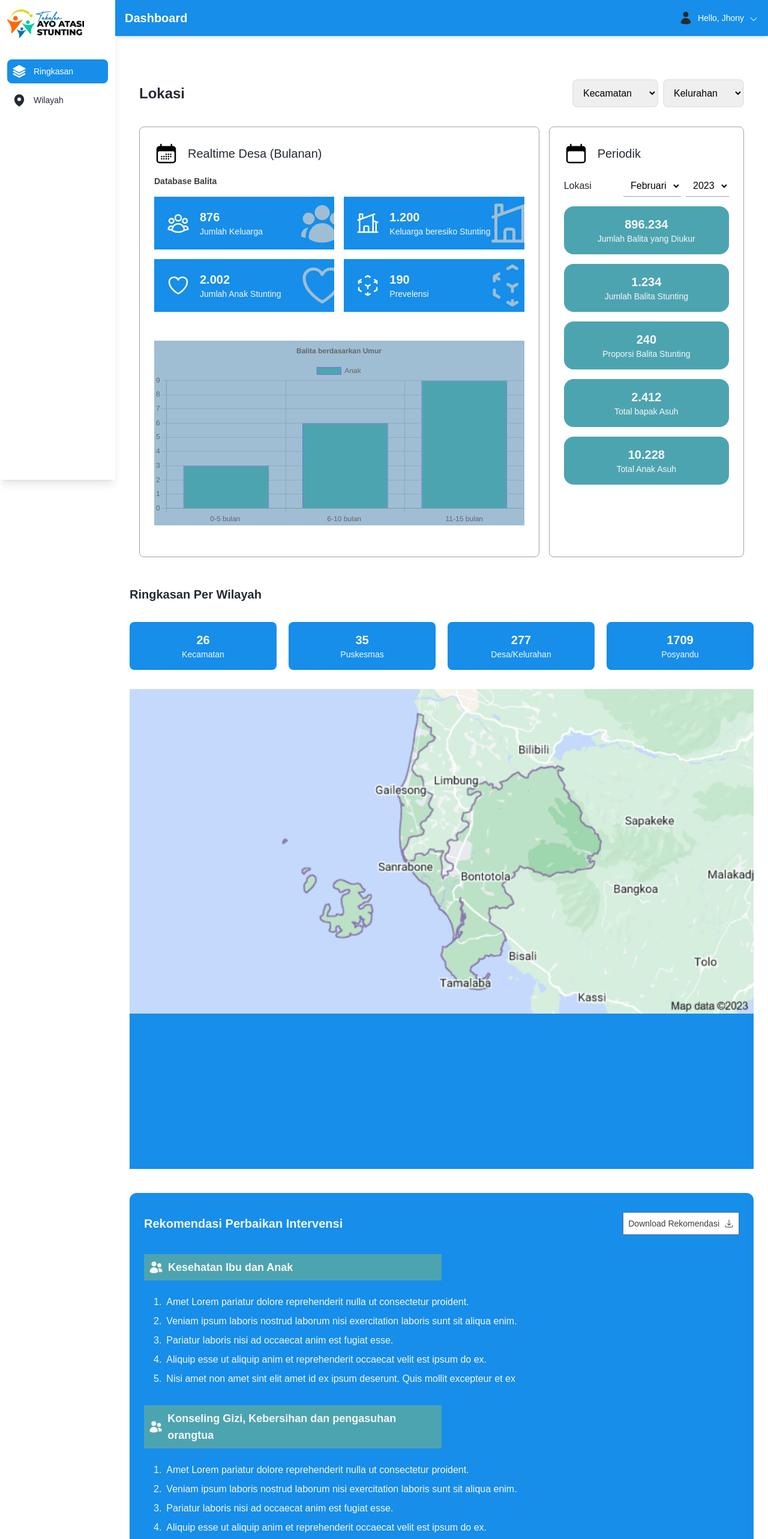
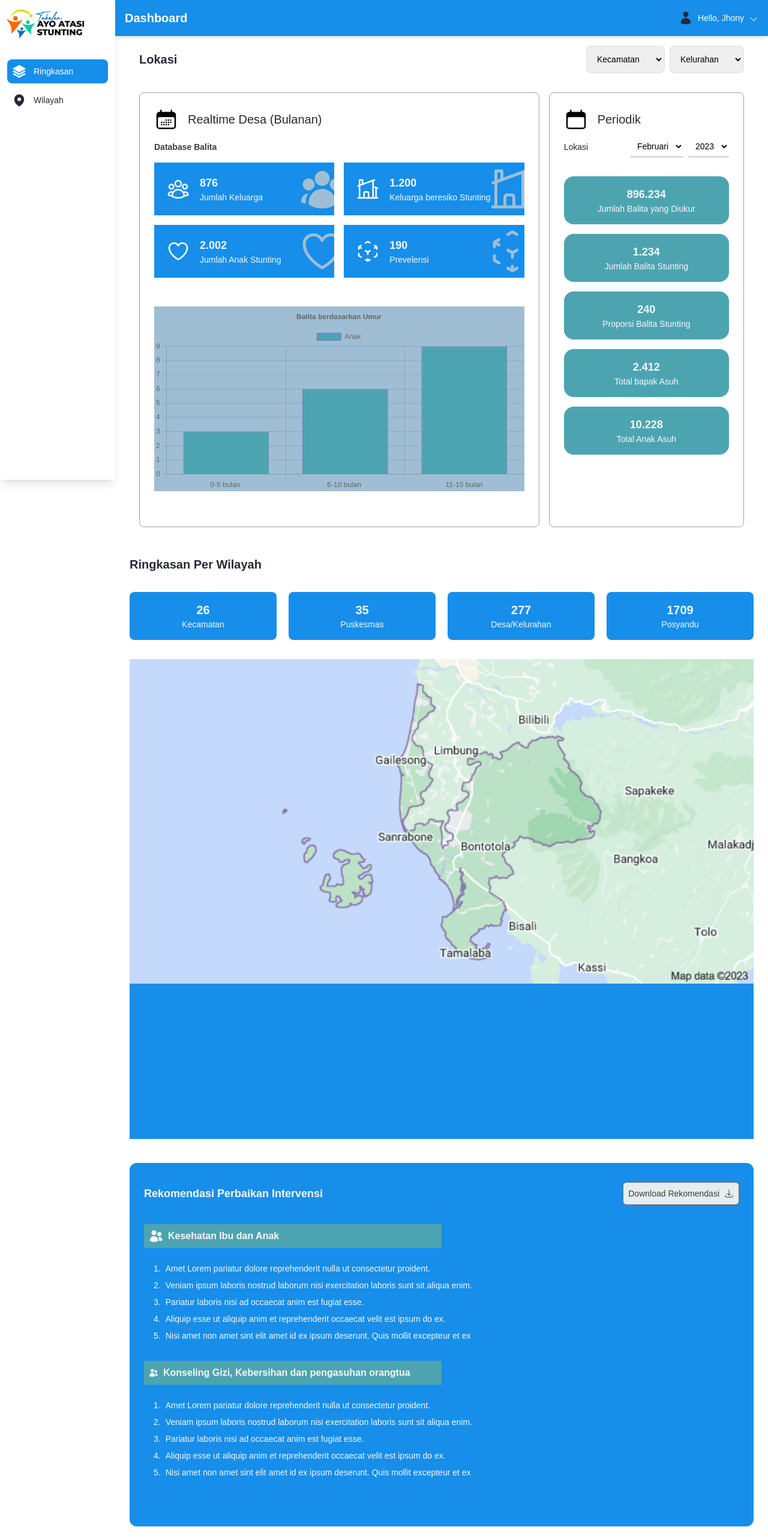
Before and after one commit to IchwanSetyawan/takalar-stanting, a React (Vite) app: page / in a window 1280 px wide. Shown: the top 2566 px of the page at 60% size. Built offline with nearby package versions, Linux system fonts and the light colour scheme.

Commit message:
REVISION:styling

```diff
--- a/src/components/CardIntervensi.jsx
+++ b/src/components/CardIntervensi.jsx
@@ -6,10 +6,10 @@ const CardIntervensi = () => {
     <>
       <div className="bg-primary h-auto px-6 pt-8 pb-20 rounded-xl">
         <div className=" flex justify-between items-center">
-          <h1 className="text-light text-xl font-semibold">
+          <h1 className="text-light text-lg font-semibold">
             Rekomendasi Perbaikan Intervensi
           </h1>
-          <button className="bg-white border text-darkSmooth text-sm border-gray-500  flex gap-2 items-center p-2">
+          <button className=" border rounded-md bg-shadow hover:bg-white text-darkSmooth text-sm border-gray-500  flex gap-2 items-center p-2">
             <p>Download Rekomendasi</p>
             <span>
               <svg
@@ -37,9 +37,9 @@ const CardIntervensi = () => {
             >
               <path d="M4.5 6.375a4.125 4.125 0 118.25 0 4.125 4.125 0 01-8.25 0zM14.25 8.625a3.375 3.375 0 116.75 0 3.375 3.375 0 01-6.75 0zM1.5 19.125a7.125 7.125 0 0114.25 0v.003l-.001.119a.75.75 0 01-.363.63 13.067 13.067 0 01-6.761 1.873c-2.472 0-4.786-.684-6.76-1.873a.75.75 0 01-.364-.63l-.001-.122zM17.25 19.128l-.001.144a2.25 2.25 0 01-.233.96 10.088 10.088 0 005.06-1.01.75.75 0 00.42-.643 4.875 4.875 0 00-6.957-4.611 8.586 8.586 0 011.71 5.157v.003z" />
             </svg>
-            <h2 className="text-lg font-semibold"> Kesehatan Ibu dan Anak</h2>
+            <h2 className="text-md font-semibold"> Kesehatan Ibu dan Anak</h2>
           </div>
-          <div className="flex flex-col gap-2 mt-6 ml-4 text-light font-medium">
+          <div className="flex flex-col gap-2 mt-6 ml-4 text-light font-medium text-sm">
             {intervensiModel.map((item, idx) => (
               <div key={item.id} className="flex gap-2 ">
                 <span>{idx + 1}.</span>
@@ -55,16 +55,16 @@ const CardIntervensi = () => {
               xmlns="http://www.w3.org/2000/svg"
               viewBox="0 0 24 24"
               fill="currentColor"
-              class="w-6 h-6"
+              class="w-4 h-4"
             >
               <path d="M4.5 6.375a4.125 4.125 0 118.25 0 4.125 4.125 0 01-8.25 0zM14.25 8.625a3.375 3.375 0 116.75 0 3.375 3.375 0 01-6.75 0zM1.5 19.125a7.125 7.125 0 0114.25 0v.003l-.001.119a.75.75 0 01-.363.63 13.067 13.067 0 01-6.761 1.873c-2.472 0-4.786-.684-6.76-1.873a.75.75 0 01-.364-.63l-.001-.122zM17.25 19.128l-.001.144a2.25 2.25 0 01-.233.96 10.088 10.088 0 005.06-1.01.75.75 0 00.42-.643 4.875 4.875 0 00-6.957-4.611 8.586 8.586 0 011.71 5.157v.003z" />
             </svg>
-            <h2 className="text-lg font-semibold">
+            <h2 className="text-md font-semibold">
               {" "}
               Konseling Gizi, Kebersihan dan pengasuhan orangtua
             </h2>
           </div>
-          <div className="flex flex-col gap-2 mt-6 ml-4 text-light font-medium">
+          <div className="flex flex-col gap-2 mt-6 ml-4 text-light text-sm font-medium">
             {intervensiModel.map((item, idx) => (
               <div key={item.id} className="flex gap-2 ">
                 <span>{idx + 1}.</span>
--- a/src/components/PeriodikData.jsx
+++ b/src/components/PeriodikData.jsx
@@ -20,7 +20,7 @@ const PeriodikData = () => {
 
           <h2 className="text-xl text-dark">Periodik</h2>
         </div>
-        <div className="flex justify-between items-center my-4">
+        <div className="flex justify-between items-center text-sm mb-8 mt-2">
           <h1 className="text-md  text-dark">Lokasi</h1>
           <div className="flex justify-center items-center gap-2">
             <select className="cursor-pointer p-2 bg-transparent border-b border-gray-400 focus:outline-none">
@@ -37,7 +37,7 @@ const PeriodikData = () => {
         <div className="grid grid-rows-6 grid-flow-col gap-4 ">
           <div className="bg-greenSmooth  p-4 rounded-2xl text-center justify-center flex  items-center gap-4">
             <div>
-              <h1 className="text-light font-semibold text-xl">896.234</h1>
+              <h1 className="text-light font-semibold text-lg">896.234</h1>
               <p className="text-light font-medium text-sm">
                 Jumlah Balita yang Diukur
               </p>
@@ -45,7 +45,7 @@ const PeriodikData = () => {
           </div>
           <div className="bg-greenSmooth  p-4 rounded-2xl flex justify-center text-center items-center gap-4">
             <div>
-              <h1 className="text-light font-semibold text-xl">1.234</h1>
+              <h1 className="text-light font-semibold text-lg">1.234</h1>
               <p className="text-light font-medium text-sm">
                 Jumlah Balita Stunting
               </p>
@@ -53,7 +53,7 @@ const PeriodikData = () => {
           </div>
           <div className="bg-greenSmooth p-4 rounded-2xl flex justify-center text-center items-center gap-4">
             <div>
-              <h1 className="text-light font-semibold text-xl">240</h1>
+              <h1 className="text-light font-semibold text-lg">240</h1>
               <p className="text-light font-medium text-sm">
                 Proporsi Balita Stunting
               </p>
@@ -61,13 +61,13 @@ const PeriodikData = () => {
           </div>
           <div className="bg-greenSmooth p-4 rounded-2xl flex justify-center text-center items-center gap-4">
             <div>
-              <h1 className="text-light font-semibold text-xl">2.412</h1>
+              <h1 className="text-light font-semibold text-lg">2.412</h1>
               <p className="text-light font-medium text-sm">Total bapak Asuh</p>
             </div>
           </div>
           <div className="bg-greenSmooth p-4 rounded-2xl flex justify-center text-center items-center gap-4">
             <div>
-              <h1 className="text-light font-semibold text-xl">10.228</h1>
+              <h1 className="text-light font-semibold text-lg">10.228</h1>
               <p className="text-light font-medium text-sm">Total Anak Asuh</p>
             </div>
           </div>
--- a/src/components/RealtimeData.jsx
+++ b/src/components/RealtimeData.jsx
@@ -50,7 +50,7 @@ const RealtimeData = () => {
                   </svg>
                 </div>
                 <div>
-                  <h1 className="text-light font-semibold text-xl">876</h1>
+                  <h1 className="text-light font-semibold text-lg">876</h1>
                   <p className="text-light font-medium text-sm">
                     Jumlah Keluarga
                   </p>
@@ -93,7 +93,7 @@ const RealtimeData = () => {
                   </svg>
                 </div>
                 <div>
-                  <h1 className="text-light font-semibold text-xl">1.200</h1>
+                  <h1 className="text-light font-semibold text-lg">1.200</h1>
                   <p className="text-light font-medium text-sm">
                     Keluarga beresiko Stunting
                   </p>
@@ -138,7 +138,7 @@ const RealtimeData = () => {
                   </svg>
                 </div>
                 <div>
-                  <h1 className="text-light font-semibold text-xl">2.002</h1>
+                  <h1 className="text-light font-semibold text-lg">2.002</h1>
                   <p className="text-light font-medium text-sm">
                     Jumlah Anak Stunting
                   </p>
@@ -180,7 +180,7 @@ const RealtimeData = () => {
                   </svg>
                 </div>
                 <div>
-                  <h1 className="text-light font-semibold text-xl">190</h1>
+                  <h1 className="text-light font-semibold text-lg">190</h1>
                   <p className="text-light font-medium text-sm">Prevelensi</p>
                 </div>
               </div>
--- a/src/components/TableComponent.jsx
+++ b/src/components/TableComponent.jsx
@@ -63,7 +63,7 @@ const TableComponent = ({ name, handleLink, data }) => {
                       <div
                         className={
                           item.status === "success"
-                            ? "bg-greenSmooth-500 rounded-full w-4 h-4"
+                            ? "bg-green-500 rounded-full w-4 h-4"
                             : item.status === "warning"
                             ? "bg-yellow-500 rounded-full w-4 h-4"
                             : "bg-red-500 rounded-full w-4 h-4"
--- a/src/layouts/Layout.jsx
+++ b/src/layouts/Layout.jsx
@@ -12,7 +12,7 @@ const Layout = ({ children, back }) => {
       <Sidebar />
       <Content>
         <div className="p-6">
-          <div className="bg-white h-auto my-8 rounded-xl">{children}</div>
+          <div className="bg-white h-auto my-2 rounded-xl">{children}</div>
         </div>
       </Content>
       <Footer />
--- a/src/pages/dashboard/Dashboard.jsx
+++ b/src/pages/dashboard/Dashboard.jsx
@@ -17,11 +17,11 @@ const Dashboard = () => {
     <>
       <Layout>
         <div>
-          <div className="p-4">
+          <div className="p-4 -mt-8">
             <div className="flex justify-between items-center mb-8">
-              <h1 className="text-2xl font-semibold  text-dark">Lokasi</h1>
-              <div className="flex justify-center items-center gap-2">
-                <select className="cursor-pointer p-3 border-2 rounded-lg border-gray-200">
+              <h1 className="text-xl font-semibold  text-dark">Lokasi</h1>
+              <div className="flex justify-center items-center  text-sm gap-2">
+                <select className="cursor-pointer p-3 border-2  rounded-lg border-gray-200">
                   <option value="1">Kecamatan</option>
                   <option value="2">Kecamatan 1</option>
                   <option value="3">Kecamatan 2</option>
@@ -73,7 +73,7 @@ const Dashboard = () => {
               </div>
             </div>
 
-            <div className="bg-blue-200 h-screen mb-8">
+            <div className="bg-blue-200 h-screen mb-8 ">
               <div className="flex justify-center items-center">
                 <div className="bg-primary h-screen w-full">
                   <img src={MapImage} alt="map" className="w-full" />
--- a/src/pages/location/Location.jsx
+++ b/src/pages/location/Location.jsx
@@ -14,7 +14,7 @@ const Location = () => {
   return (
     <>
       <Layout>
-        <div className="p-4">
+        <div className="">
           <TableComponent
             data={dataTable}
             handleLink={(id) => handleNavigateLink(id)}
--- a/src/pages/location/details/LocationDetail.jsx
+++ b/src/pages/location/details/LocationDetail.jsx
@@ -26,15 +26,15 @@ const LocationDetail = () => {
   return (
     <>
       <Layout>
-        <div className="p-4">
-          <div className="flex items-center gap-2">
+        <div className="">
+          <div className="flex items-center justify-start">
             <Link to="/location">
-              <div className="w-8 h-8 rounded-lg border-2 border-primary flex justify-center items-center mr-3 cursor-pointer">
+              <div className="w-8 h-8 rounded-lg  flex justify-center items-center mr-3 cursor-pointer hover:text-primary">
                 <svg
                   xmlns="http://www.w3.org/2000/svg"
                   viewBox="0 0 24 24"
                   fill="currentColor"
-                  class="w-6 h-6"
+                  class="w-8 h-8"
                 >
                   <path
                     fill-rule="evenodd"
```
